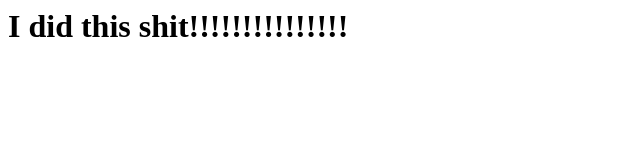
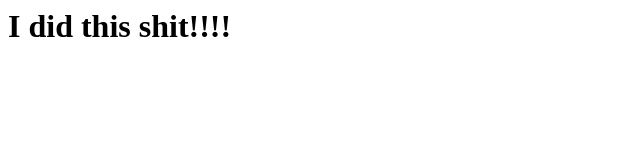
Before and after one commit to Giteyou2/my-website, a plain HTML site: page index.html in a window 1280 px wide. Shown: the whole page, without its empty margins (0-640 px from the left). Drawn offline with Linux system fonts and the light colour scheme.

Commit message:
index.html
edit index.html file to "I did this shit!!!!"

```diff
--- a/index.html
+++ b/index.html
@@ -1 +1 @@
-<h1>I did this shit!!!!!!!!!!!!!!!<h1>
+<h1>I did this shit!!!!<h1>
```
